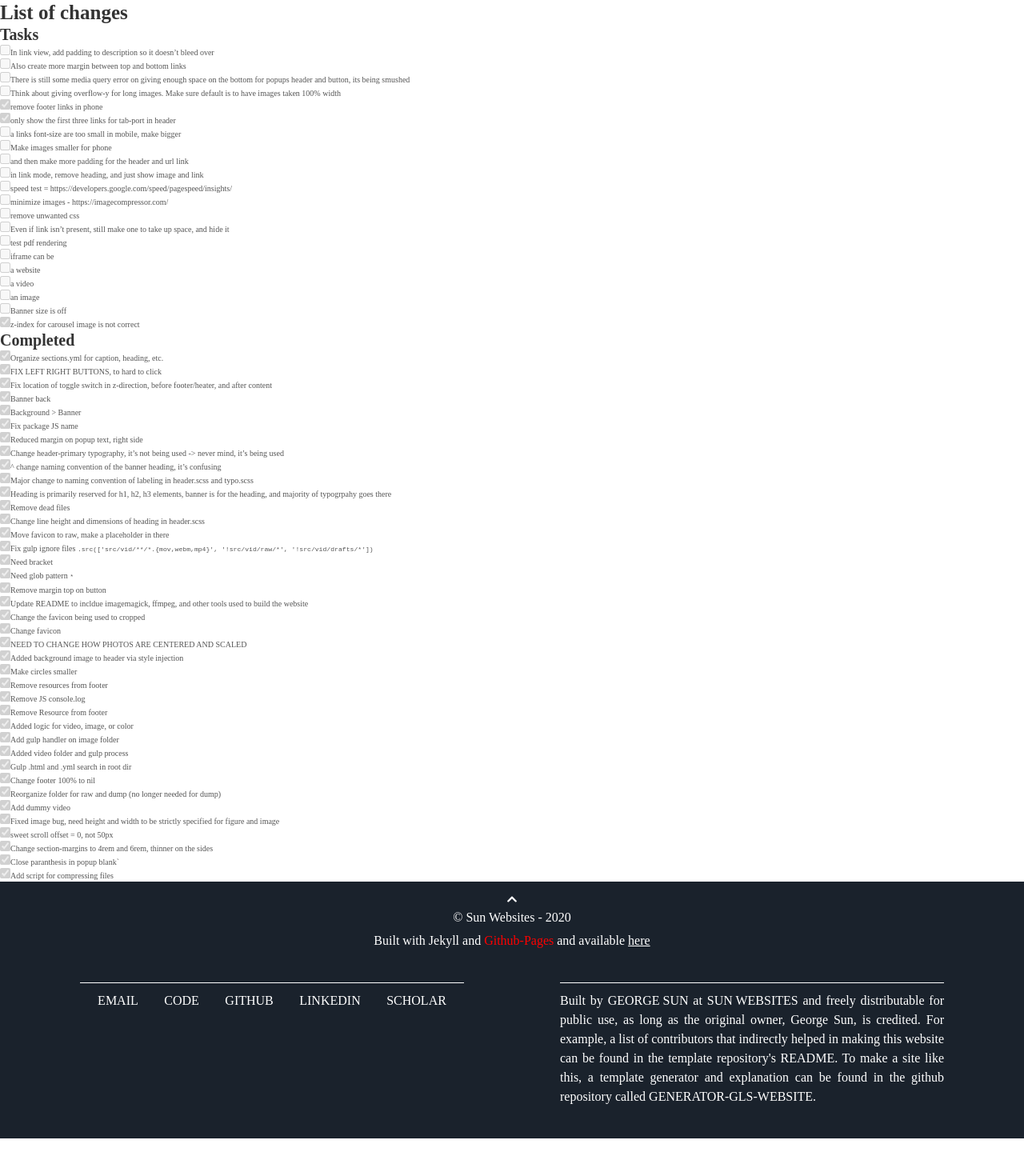
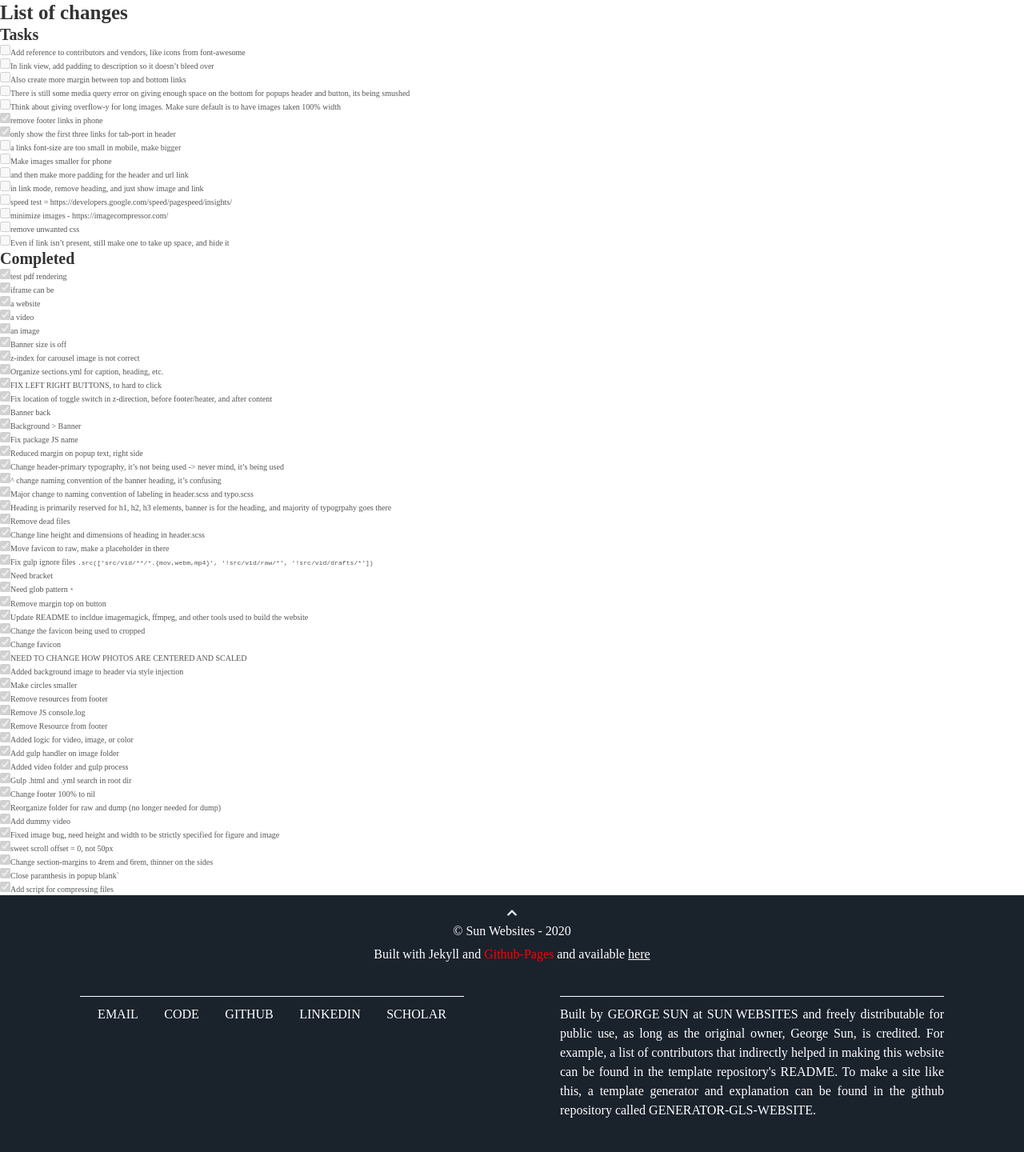
Before and after one commit to mrsunny0/template-gh-pages, a Jekyll site: the page built from TODO.md, in a window 1280 px wide. Shown: the part 900-2340 px from the top of the page at 80% size. Built offline with Jekyll 4.4.1, drawn with Linux system fonts in a browser that asks for light colours; some web fonts are replaced; our own code applies the rules of GitHub Pages for plain Markdown files.

Commit message:
changing icon to flex box justify center

```diff
--- a/TODO.md
+++ b/TODO.md
@@ -1,6 +1,8 @@
 # List of changes
 
 ## Tasks
+- [ ] Add reference to contributors and vendors, like icons from font-awesome
+
 - [ ] In link view, add padding to description so it doesn't bleed over
   - [ ] Also create more margin between top and bottom links
   - [ ] There is still some media query error on giving enough space on the bottom for popups header and button, its being smushed
@@ -19,15 +21,15 @@
 - [ ] remove unwanted css
 
 - [ ] Even if link isn't present, still make one to take up space, and hide it
-- [ ] test pdf rendering
-- [ ] iframe can be
-  - [ ] a website
-  - [ ] a video
-  - [ ] an image
-- [ ] Banner size is off
-- [x] z-index for carousel image is not correct
 
 ## Completed
+- [x] test pdf rendering
+- [x] iframe can be
+  - [x] a website
+  - [x] a video
+  - [x] an image
+- [x] Banner size is off
+- [x] z-index for carousel image is not correct
 - [x] Organize sections.yml for caption, heading, etc.
 - [x] FIX LEFT RIGHT BUTTONS, to hard to click
 - [x] Fix location of toggle switch in z-direction, before footer/heater, and after content
--- a/src/scss/layout/_header.scss
+++ b/src/scss/layout/_header.scss
@@ -102,13 +102,10 @@
 
     &__logos {
         display: flex;
+        justify-content: center;
         margin: 3rem 0;
-        text-align: center;
 
         // media queries
-        @include respond(tab-land) {
-            font-size: 2.75rem;
-        }
         @include respond(phone) {
             display: none;
         }
```
Also changed, not shown: assets/css/main.css.
